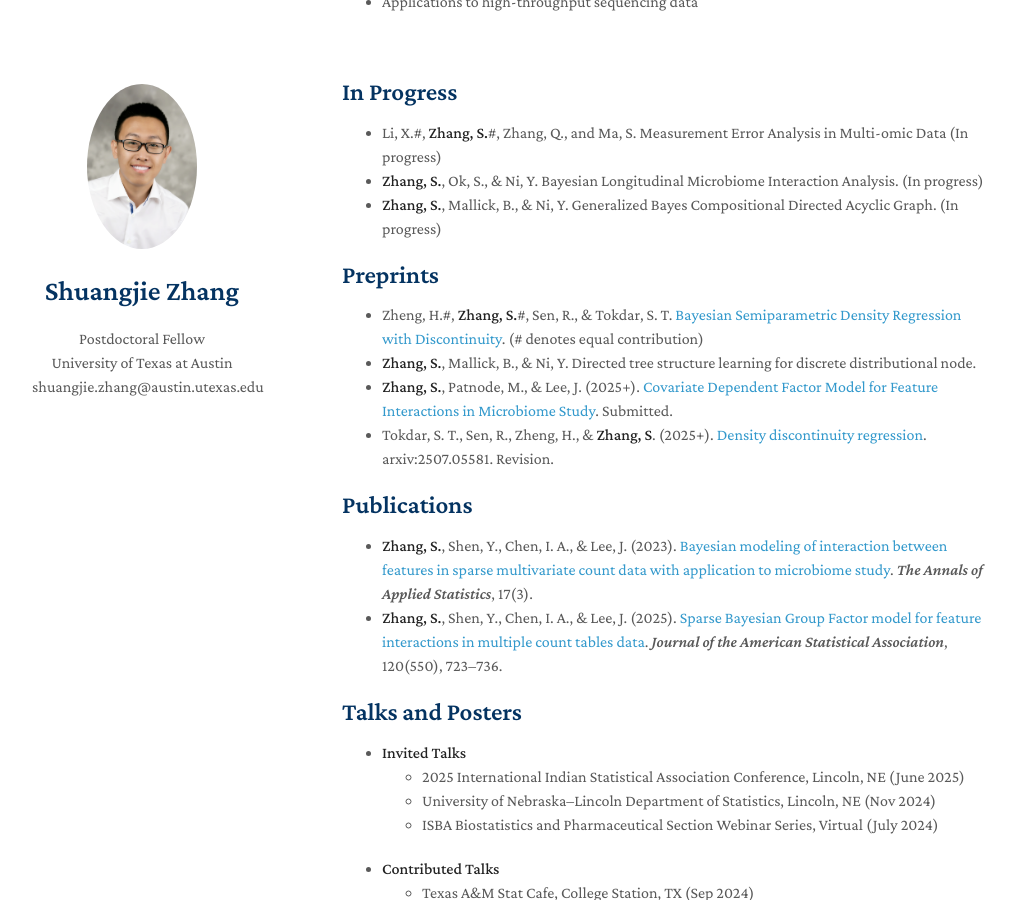
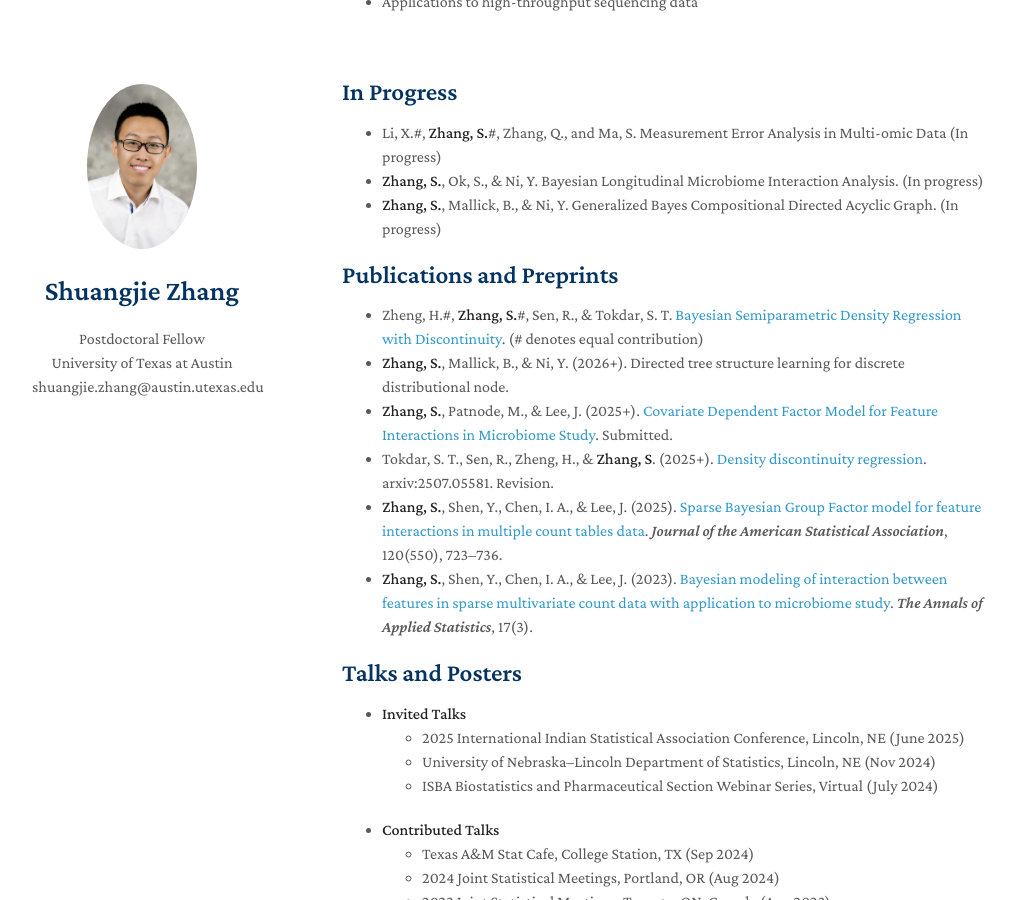
Before and after one commit to shuang-jie/shuang-jie.github.io, a Jekyll site: the page built from index.md, in a window 1280 px wide and 900 px high, scrolled down 374 px. Shown: the whole window, without its empty margins (128-1144 px from the left). Built offline with Jekyll 4.4.1, drawn with Linux system fonts in a browser that asks for light colours; nearby versions of some CDN libraries; a style sheet for code colours, icons or effects is not loaded.

Commit message:
Revise publication entries and add preprints section
Updated publication details and added a new section for publications and preprints.

```diff
--- a/index.md
+++ b/index.md
@@ -19,15 +19,15 @@ My research interests include:
 * **Zhang, S.**, Ok, S., & Ni, Y. Bayesian Longitudinal Microbiome Interaction Analysis. (In progress)
 * **Zhang, S.**, Mallick, B., & Ni, Y. Generalized Bayes Compositional Directed Acyclic Graph. (In progress)
 
-## Preprints
+
+## Publications and Preprints
 * Zheng, H.#, **Zhang, S.**#, Sen, R., & Tokdar, S. T. [Bayesian Semiparametric Density Regression with Discontinuity](https://shuang-jie.github.io/files/SJ-P4.pdf). (# denotes equal contribution)
-* **Zhang, S.**, Mallick, B., & Ni, Y. Directed tree structure learning for discrete distributional node.
+* **Zhang, S.**, Mallick, B., & Ni, Y. (2026+). Directed tree structure learning for discrete distributional node.
 * **Zhang, S.**, Patnode, M., & Lee, J. (2025+). [Covariate Dependent Factor Model for Feature Interactions in Microbiome Study](https://shuang-jie.github.io/files/SJ-P3.pdf). Submitted.
 * Tokdar, S. T., Sen, R., Zheng, H., & **Zhang, S**. (2025+). [Density discontinuity regression](https://arxiv.org/abs/2507.05581). arxiv:2507.05581. Revision.
+* **Zhang, S.**, Shen, Y., Chen, I. A., & Lee, J. (2025). [Sparse Bayesian Group Factor model for feature interactions in multiple count tables data](https://doi.org/10.1080/01621459.2025.2449721). *Journal of the American Statistical Association*, 120(550), 723–736.
+* **Zhang, S.**, Shen, Y., Chen, I. A., & Lee, J. (2023). [Bayesian modeling of interaction between features in sparse multivariate count data with application to microbiome study](https://doi.org/10.1214/22-aoas1690). *The Annals of Applied Statistics*, 17(3).
 
-## Publications
-* **Zhang, S.**, Shen, Y., Chen, I. A., & Lee, J. (2023). [Bayesian modeling of interaction between features in sparse multivariate count data with application to microbiome study](https://doi.org/10.1214/22-aoas1690). *The Annals of Applied Statistics*, 17(3).
-* **Zhang, S.**, Shen, Y., Chen, I. A., & Lee, J. (2025). [Sparse Bayesian Group Factor model for feature interactions in multiple count tables data](https://doi.org/10.1080/01621459.2025.2449721). *Journal of the American Statistical Association*, 120(550), 723–736.
 
 ## Talks and Posters
 * **Invited Talks**
```
